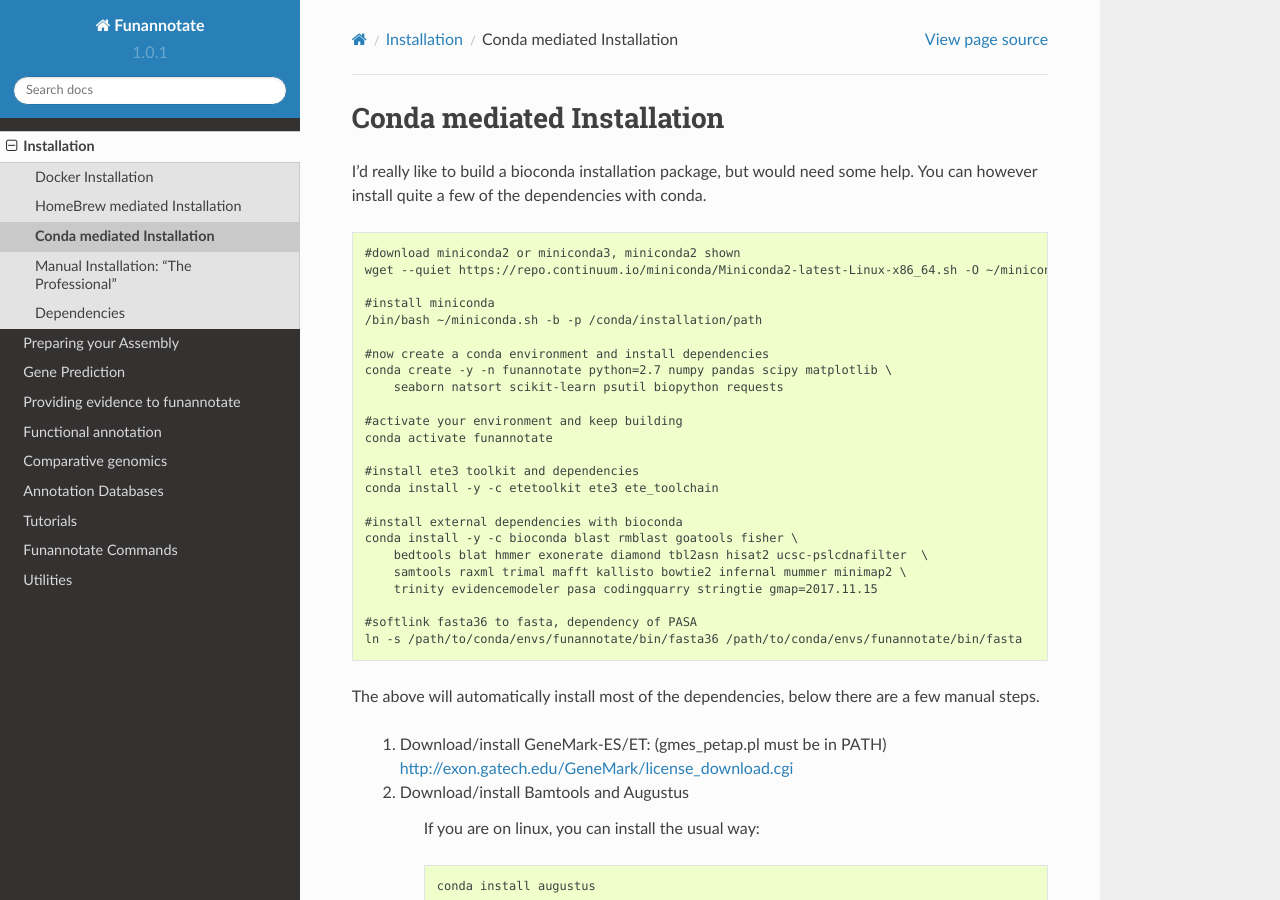
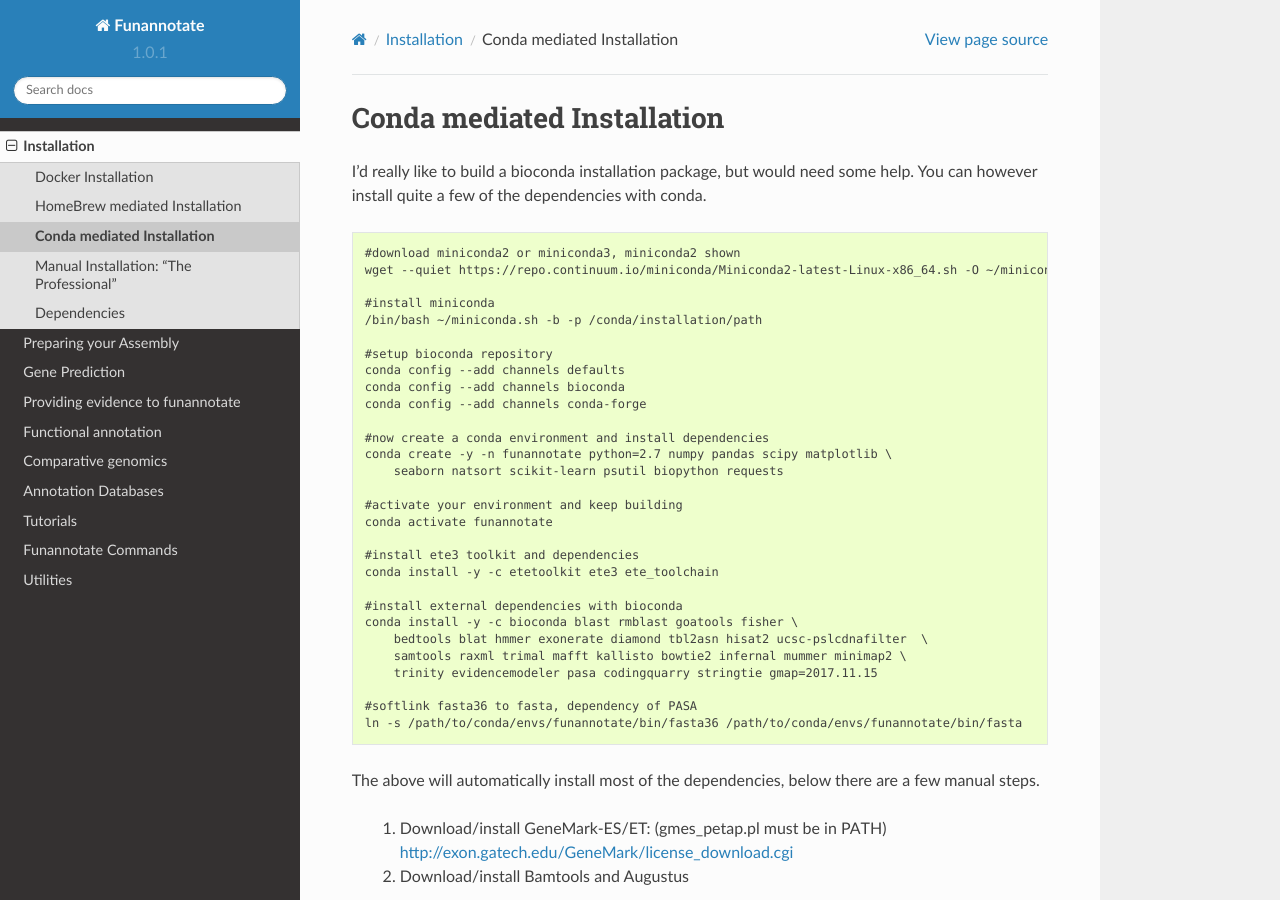
Before and after one commit to nextgenusfs/funannotate, a Sphinx documentation site: the page built from docs/conda.rst, in a window 1280 px wide and 900 px high. Built offline with Sphinx 7.4.7 and the Read the Docs theme 2.0.0, drawn with Linux system fonts in a browser that asks for light colours.

Commit message:
add bioconda setup

```diff
--- a/docs/conda.rst
+++ b/docs/conda.rst
@@ -13,6 +13,11 @@
 
     #install miniconda
     /bin/bash ~/miniconda.sh -b -p /conda/installation/path
+
+    #setup bioconda repository
+    conda config --add channels defaults
+    conda config --add channels bioconda
+    conda config --add channels conda-forge
 
     #now create a conda environment and install dependencies
     conda create -y -n funannotate python=2.7 numpy pandas scipy matplotlib \
```
